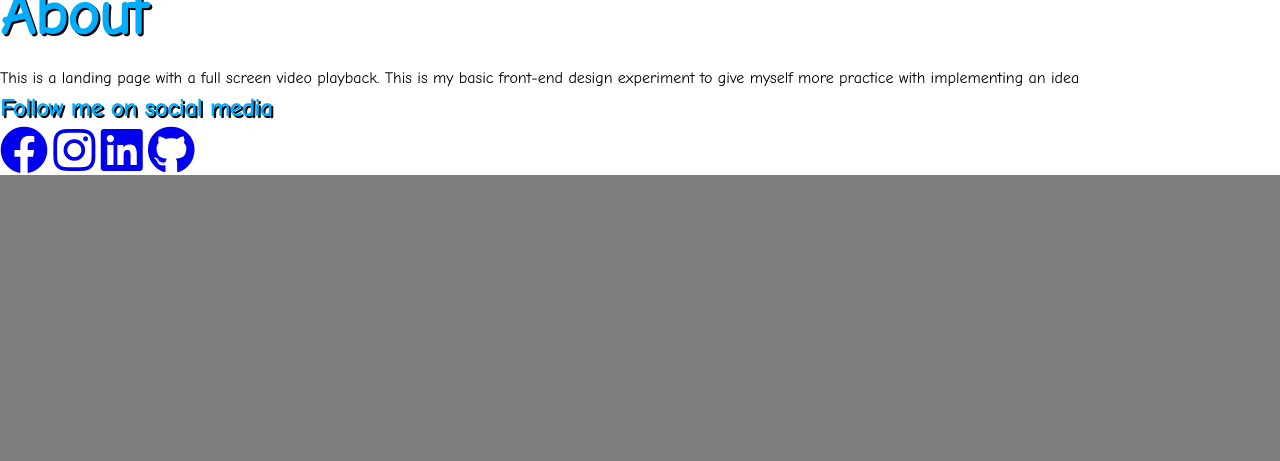
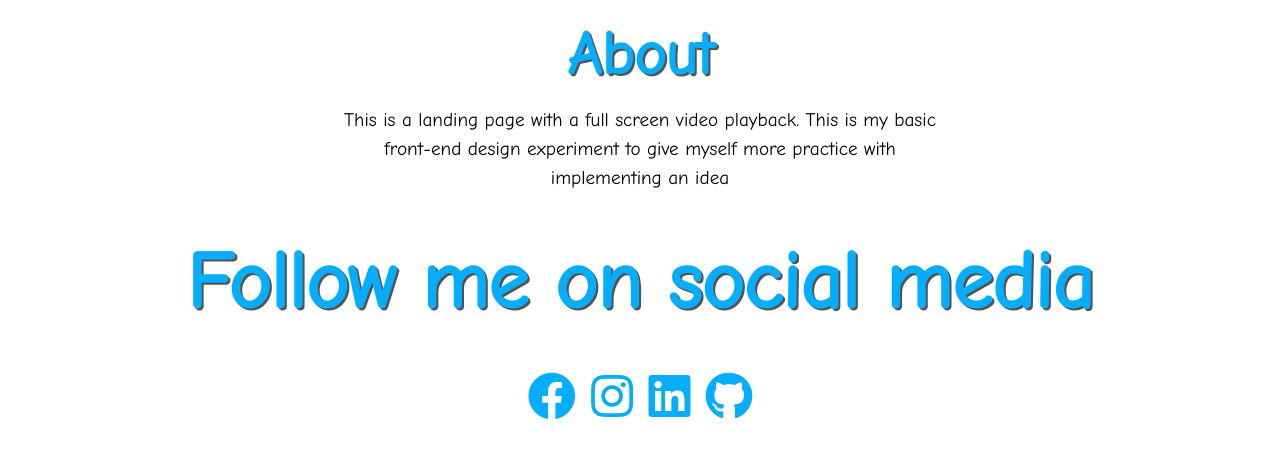
Before and after one commit to philhawker/responsive-video-landing-page, a PHP site: page / in a window 1280 px wide. Shown: the part 821-1282 px from the top of the page. Before the commit the page ends 996 px from the top, so only its background shows below. Run offline with PHP 8.4, Linux system fonts and the light colour scheme; some libraries are stand-ins or nearby versions.

Commit message:
styled hover effects for button. added box shadow. changed varibale family theme color

```diff
--- a/style.css
+++ b/style.css
@@ -1,7 +1,7 @@
 @import url("https://fonts.googleapis.com/css2?family=Comic+Neue:wght@300;400&display=swap");
 
 :root {
-  --primary-color: #3a4052;
+  --primary-color: rgb(6, 173, 250);
 }
 
 * {
@@ -25,13 +25,14 @@ h1 {
   font-size: 60px;
   line-height: 1.2;
   margin-bottom: 15px;
-  color: rgb(0, 172, 252);
-  text-shadow: 2px 2px black;
+  color: rgb(6, 173, 250);
+  text-shadow: 2px 2px rgb(83, 83, 83);
 }
 
 h2 {
   color: rgb(0, 172, 252);
-  text-shadow: 2px 2px black;
+  font-weight: 700;
+  text-shadow: 2px 2px rgb(83, 83, 83);
 }
 
 .showcase {
@@ -73,9 +74,53 @@ h2 {
   left: 0;
   width: 100%;
   height: 100%;
-  background-color: rgba(0, 0, 0, 0.2);
+  background: rgba(0, 0, 0, 0.1);
+  position: absolute;
 }
 
 .content {
   z-index: 10;
 }
+
+.btn {
+  display: inline-block;
+  padding: 10px 30px;
+  background-color: var(--primary-color);
+  color: white;
+  border: 1px white solid;
+  border-radius: 5px;
+  margin-top: 25px;
+  opacity: 0.7;
+  text-shadow: 2px 2px rgb(83, 83, 83);
+  box-shadow: 2px 5px rgb(83, 83, 83);
+}
+
+.btn:hover {
+  box-shadow: none;
+  transform: scale(0.97);
+}
+
+#about {
+  padding: 40px;
+  text-align: center;
+}
+
+#about p {
+  font-size: 1.2rem;
+  max-width: 600px;
+  margin: auto;
+}
+h2 {
+  font-size: 30px;
+  font-weight: 600;
+}
+#about h2 {
+  margin: 30px;
+  font-size: 80px;
+  color: var(--primary-color);
+}
+
+.social a {
+  margin: 0 5px;
+  color: var(--primary-color);
+}
```
